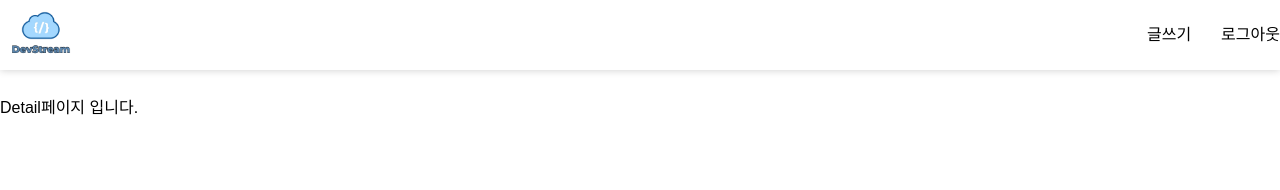
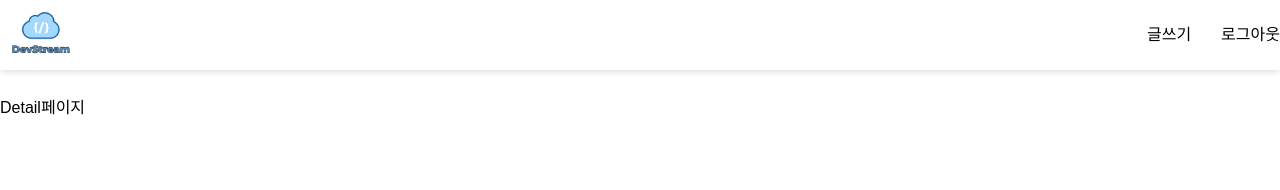
Before and after one commit to 2hanbyeol1/newsfeed, a React (Vite) app: page /detail in a window 1280 px wide. Shown: the top 190 px of the page. Built offline with nearby package versions, Linux system fonts and the light colour scheme.

Commit message:
fix: push 테스트

```diff
--- a/src/pages/Detail.jsx
+++ b/src/pages/Detail.jsx
@@ -10,7 +10,7 @@ const Detail = () => {
   return (
     <div>
       <Header />
-      <DetailWrap>Detail페이지 입니다.</DetailWrap>
+      <DetailWrap>Detail페이지</DetailWrap>
     </div>
   );
 };
```
